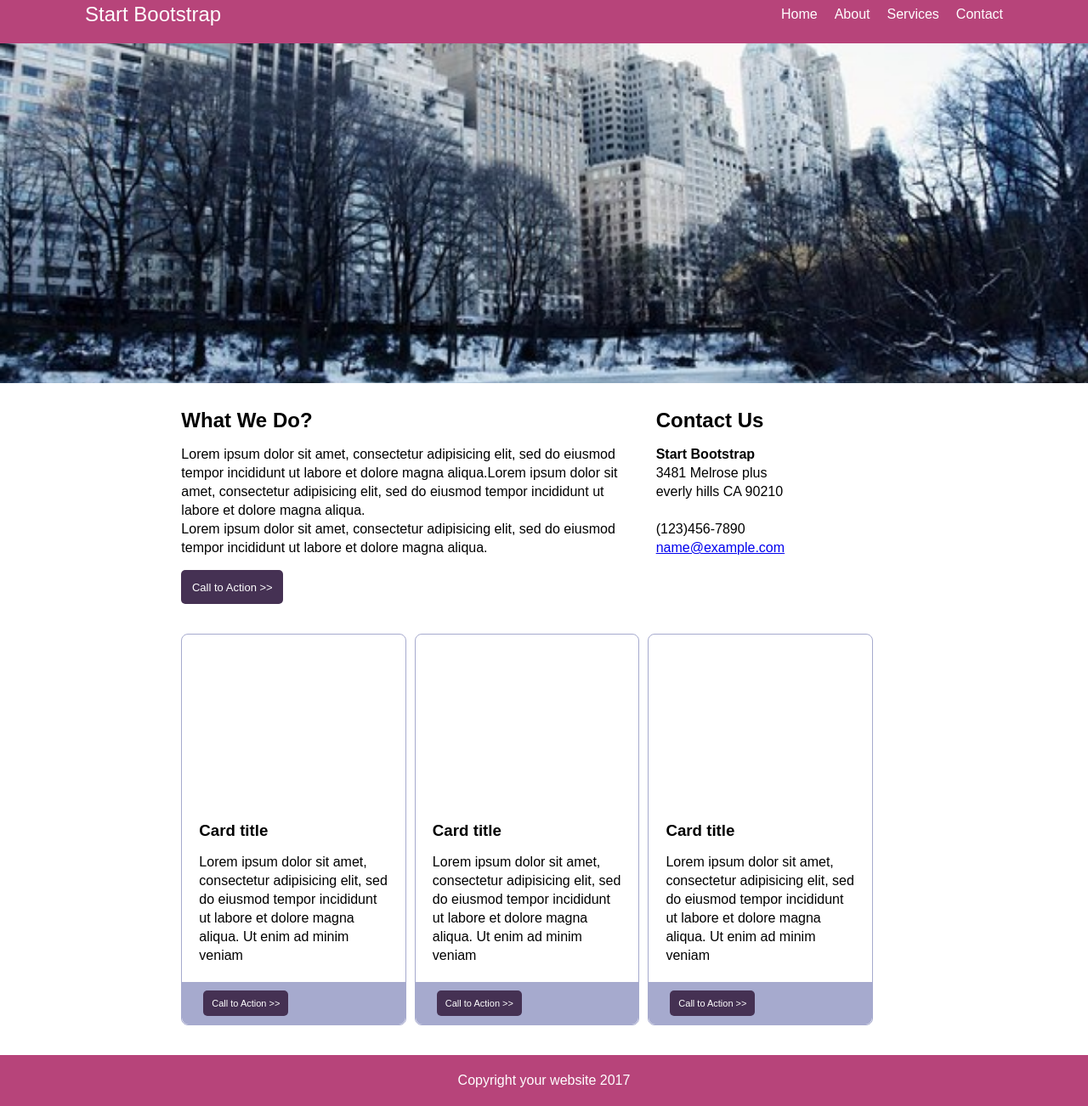
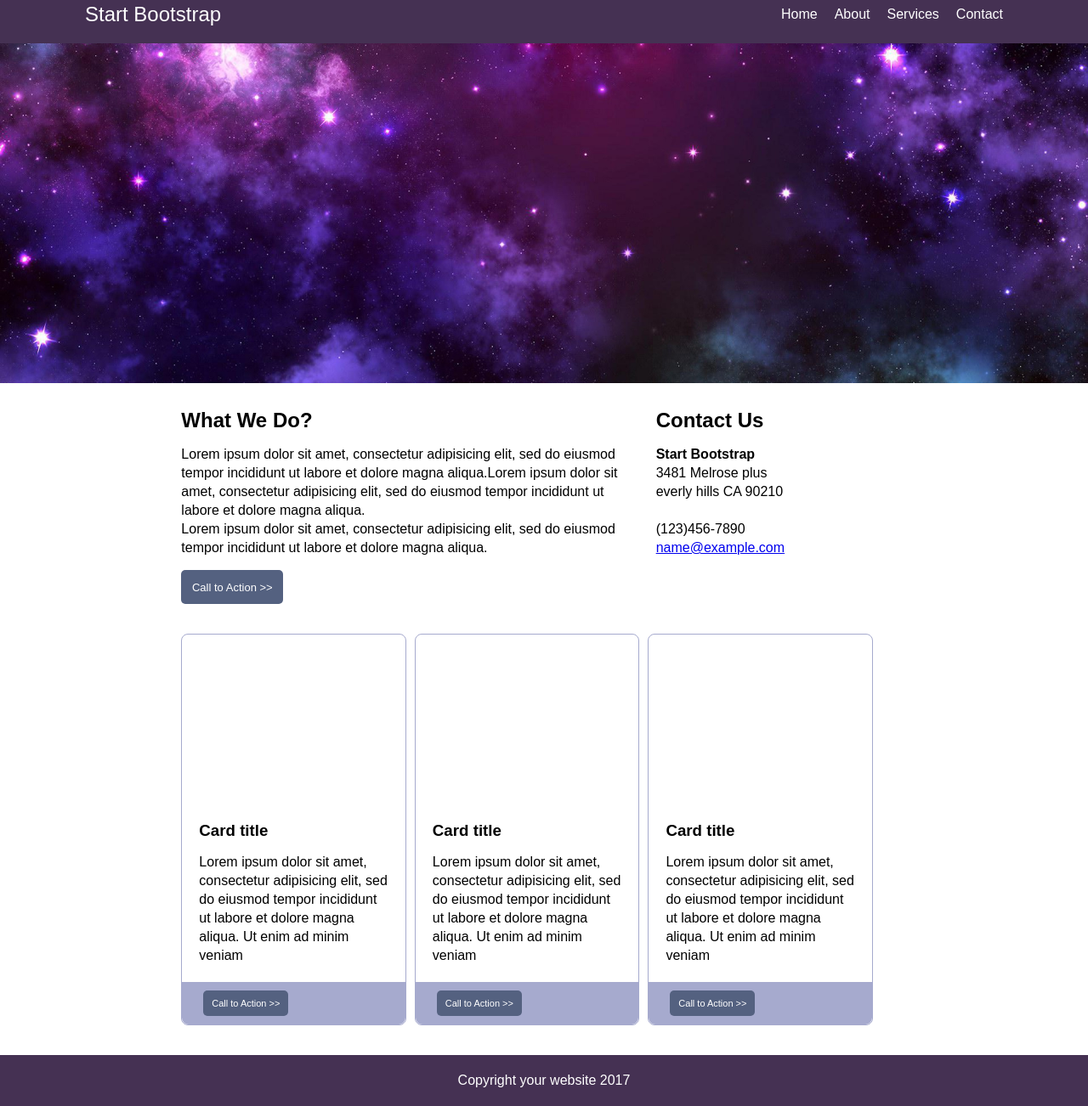
Before and after one commit to LilliamHaro/my-page, a plain HTML site: page index.html in a window 1280 px wide. Shown: the part 17-1319 px from the top of the page at 85% size. Drawn offline with Linux system fonts and the light colour scheme.

Commit message:
probando imagenes

```diff
--- a/css/main.css
+++ b/css/main.css
@@ -6,7 +6,7 @@
 }
 .header {
   width: 100%;
-  background-color: #b7447a;
+  background-color: #453153;
   padding: 20px 50px;
 }
 .logo {
@@ -29,7 +29,7 @@
 .image-center {
   height: 400px;
   width: 100%;
-  background-image: url("../assets/images/city.jpg");
+  background-image: url("../assets/images/galaxy.jpg");
   background-repeat: no-repeat;
   background-position: center;
   background-size: cover;
@@ -60,7 +60,7 @@ h3 {
   margin-right: 10px;
 }
 .button {
-  background-color: #453153;
+  background-color: #546180;
   color: #fff;
   width: 100px;
   height: 30px;
@@ -88,7 +88,7 @@ p {
 }
 footer {
   width: 100%;
-  background-color:  #b7447a;
+  background-color:  #453153;
   text-align: center;
   color: #fff;
 }
```
Also changed, not shown: assets/images/galaxy.jpg (added), 1 other file.
